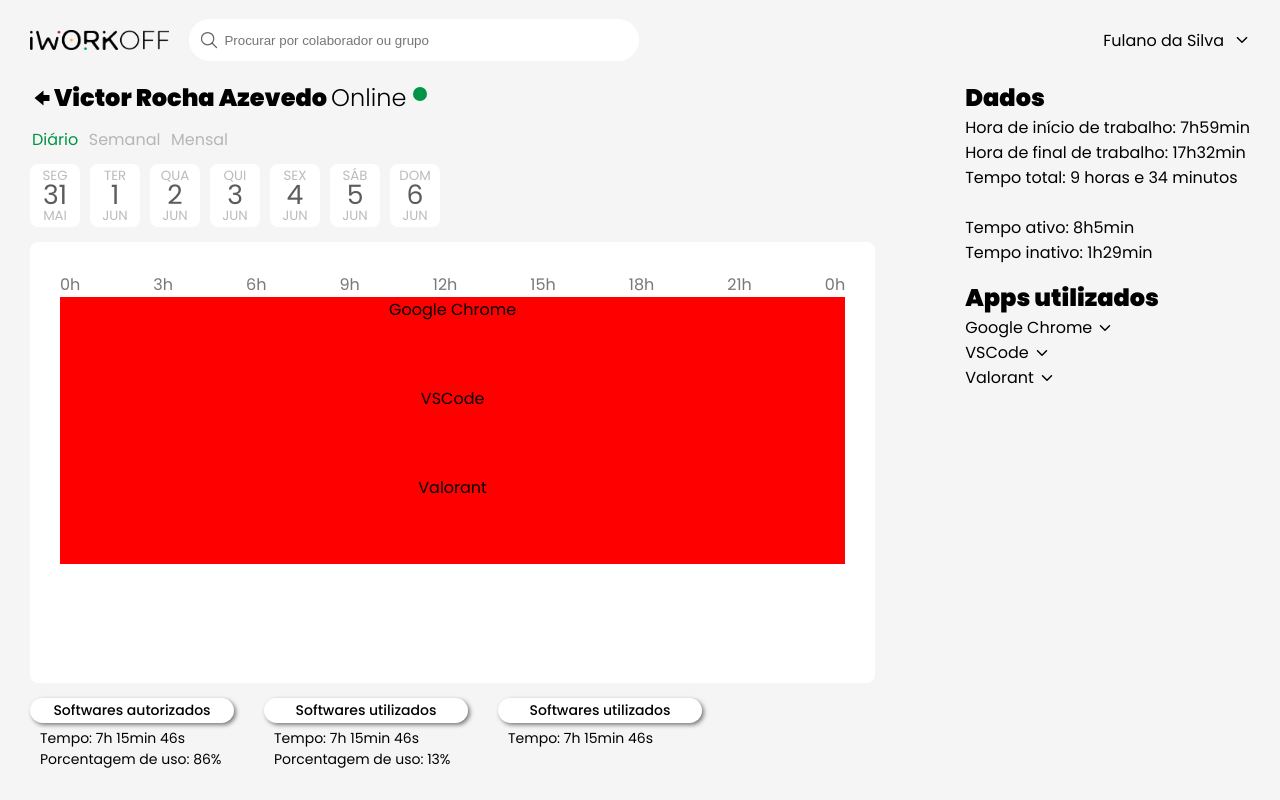
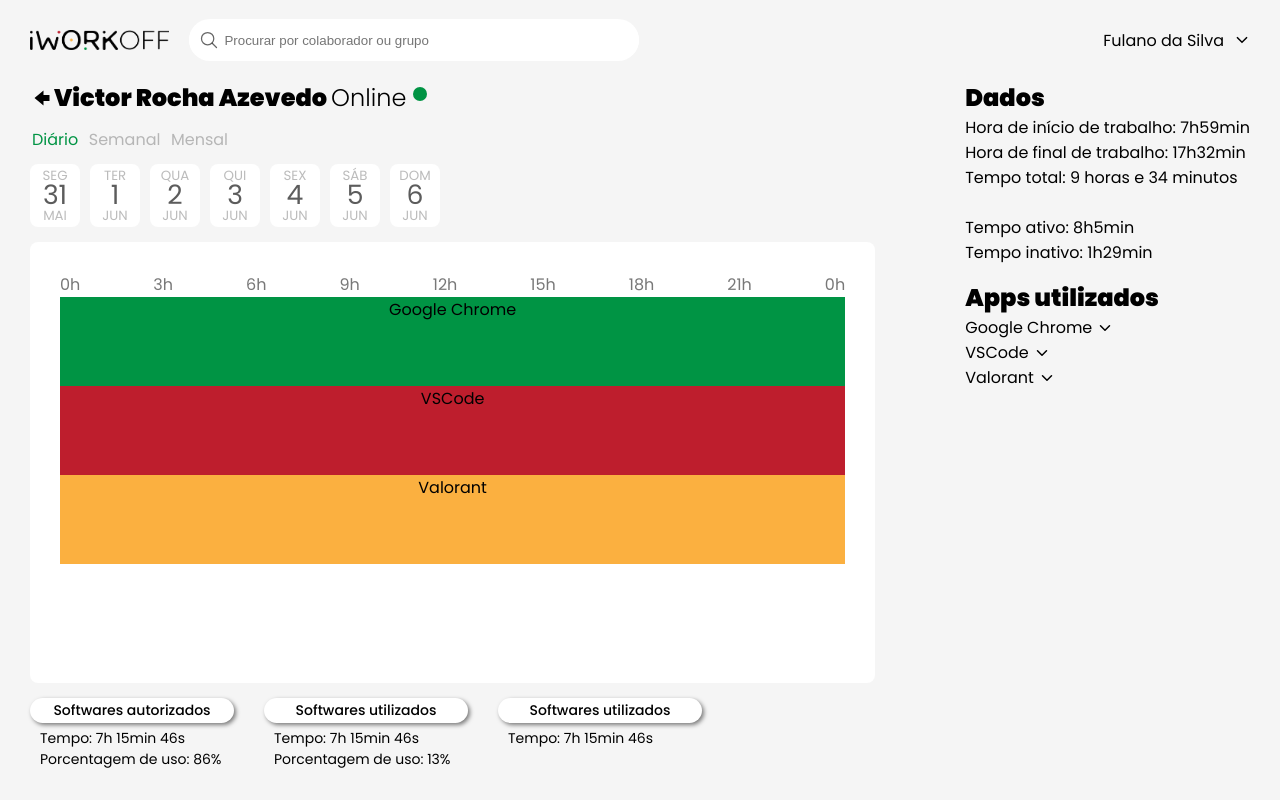
Before and after one commit to abnerjs/iworkoff, a React (Create React App) app: page /home in a window 1280 px wide. Built offline with nearby package versions, Linux system fonts and the light colour scheme.

Commit message:
line color for each line

```diff
--- a/src/components/dataInfo/TimelineChart.css
+++ b/src/components/dataInfo/TimelineChart.css
@@ -6,7 +6,7 @@
     padding: 30px;
 }
 
-.rows {
+.timeline .rows {
     height: 100%;
     width: 100%;
     overflow: auto;
@@ -24,3 +24,19 @@
     background-color: red;
     height: 25%;
 }
+
+.timeline .cor0 {
+    background-color: var(--green-iwo);
+}
+
+.timeline .cor1 {
+    background-color: var(--red-iwo);
+}
+
+.timeline .cor2 {
+    background-color: var(--yellow-iwo);
+}
+
+.timeline .cor3 {
+    background-color: #000;
+}
--- a/src/components/dataInfo/TimelineChart.jsx
+++ b/src/components/dataInfo/TimelineChart.jsx
@@ -24,7 +24,10 @@ function rows(data) {
     return (
         <div className="rows">
             {data.map((value, index) => {
-                return <div className="row" key={index}>{value.app}</div>
+                return <div className={`
+                row
+                ${'cor' + (index % 4).toString()}
+                `} key={index}>{value.app}</div>
             })}
         </div>
     )
```
